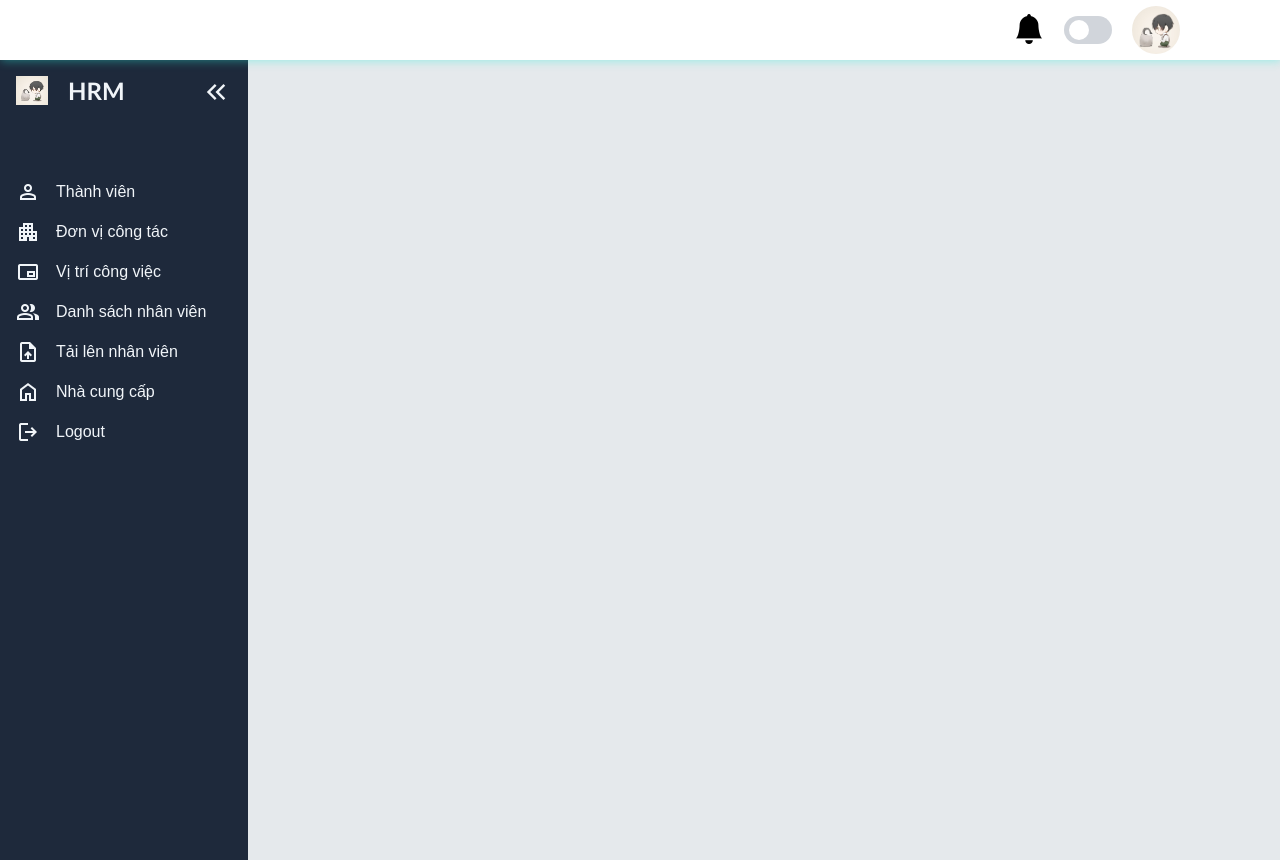
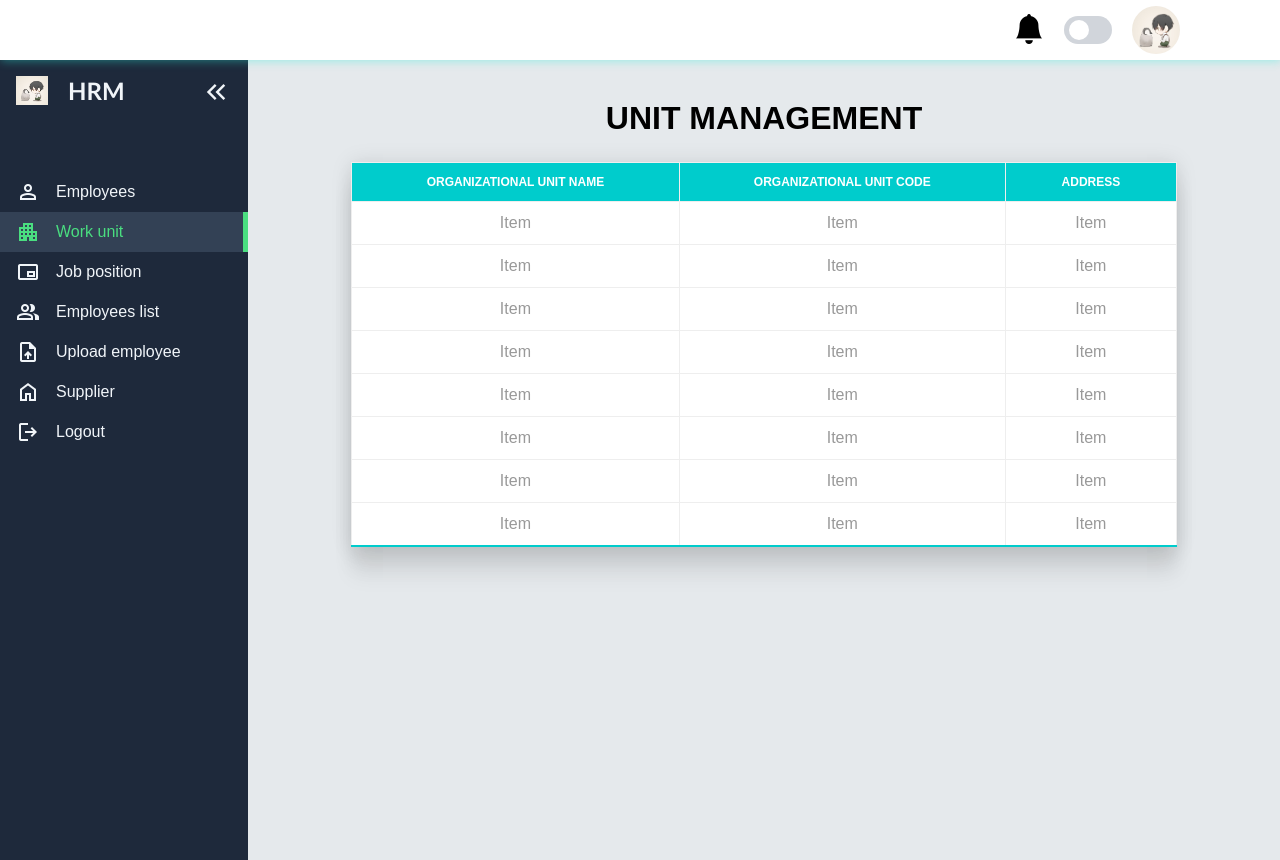
Before and after one commit to letruong28082001/Project_Vue3, a Vue app: page /work-unit in a window 1280 px wide. Both pictures are taken after a click on the button "keyboard_double_arrow_right". Built offline with nearby package versions, Linux system fonts and the light colour scheme.

Commit message:
push code work-unit page

```diff
--- a/package.json
+++ b/package.json
@@ -74,5 +74,7 @@
     "@/*": [
       "src/*"
     ]
-  }
+  },
+  "postcss": "^8.3.11",
+  "tailwindcss": "^2.2.19"
 }
--- a/src/components/header/HeaderPage.vue
+++ b/src/components/header/HeaderPage.vue
@@ -19,7 +19,7 @@ const checked = ref();
   width: 100% !important;
   box-shadow: 1px 1px 9px #2cefdd6b;
   display: flex;
-  justify-content: end;
+  justify-content: flex-end;
   align-items: center;
   padding-right: 50px;
   position: fixed;
--- a/src/components/nav/SideBar.vue
+++ b/src/components/nav/SideBar.vue
@@ -16,27 +16,27 @@
     <div class="menu">
       <router-link class="button btn1" to="/">
         <span class="material-symbols-outlined">Person</span>
-        <span class="text">Thành viên</span>
+        <span class="text">Employees</span>
       </router-link>
-      <router-link class="button" to="/">
+      <router-link class="button" to="/work-unit">
         <span class="material-symbols-outlined"> apartment </span>
-        <span class="text">Đơn vị công tác</span>
+        <span class="text">Work unit</span>
       </router-link>
       <router-link class="button" to="/">
         <span class="material-symbols-outlined"> picture_in_picture_alt </span>
-        <span class="text">Vị trí công việc</span>
+        <span class="text">Job position</span>
       </router-link>
       <router-link class="button" to="/">
         <span class="material-symbols-outlined"> group </span>
-        <span class="text">Danh sách nhân viên</span>
+        <span class="text">Employees list</span>
       </router-link>
       <router-link class="button" to="/">
         <span class="material-symbols-outlined"> upload_file </span>
-        <span class="text">Tải lên nhân viên</span>
+        <span class="text">Upload employee</span>
       </router-link>
       <router-link class="button" to="/">
         <span class="material-symbols-outlined">Home</span>
-        <span class="text">Nhà cung cấp</span>
+        <span class="text">Supplier</span>
       </router-link>
       <router-link class="button" to="/">
         <span class="material-symbols-outlined"> logout </span>
@@ -47,11 +47,13 @@
 </template>
 
 <script setup lang="ts">
-import { ref } from "vue";
-const is_expanded: any = ref(localStorage.getItem("is_expanded") === "true");
+import { Ref, ref } from "vue";
+const is_expanded: Ref<boolean> = ref(
+  localStorage.getItem("is_expanded") === "true"
+);
 const ToggleMenu = () => {
   is_expanded.value = !is_expanded.value;
-  localStorage.setItem("is_expanded", is_expanded.value);
+  localStorage.setItem("is_expanded", JSON.stringify(is_expanded.value));
 };
 </script>
 
--- a/src/router/index.ts
+++ b/src/router/index.ts
@@ -1,5 +1,11 @@
 import { createRouter, createWebHistory, RouteRecordRaw } from "vue-router";
-const routes: Array<RouteRecordRaw> = [];
+import WorkUnit from "../views/work-unit/WorkUnit.vue";
+const routes: Array<RouteRecordRaw> = [
+  {
+    path: "/work-unit",
+    component: WorkUnit,
+  },
+];
 
 const router = createRouter({
   history: createWebHistory(process.env.BASE_URL),
--- /dev/null
+++ b/src/views/work-unit/WorkUnit.vue
@@ -0,0 +1,102 @@
+<template>
+  <div class="work-unit">
+    <h1>UNIT MANAGEMENT</h1>
+    <table>
+      <thead>
+        <tr>
+          <th>organizational unit name</th>
+          <th>organizational unit code</th>
+          <th>Address</th>
+        </tr>
+      </thead>
+      <tbody>
+        <tr>
+          <td>Item</td>
+          <td>Item</td>
+          <td>Item</td>
+        </tr>
+        <tr>
+          <td>Item</td>
+          <td>Item</td>
+          <td>Item</td>
+        </tr>
+        <tr>
+          <td>Item</td>
+          <td>Item</td>
+          <td>Item</td>
+        </tr>
+        <tr>
+          <td>Item</td>
+          <td>Item</td>
+          <td>Item</td>
+        </tr>
+        <tr>
+          <td>Item</td>
+          <td>Item</td>
+          <td>Item</td>
+        </tr>
+        <tr>
+          <td>Item</td>
+          <td>Item</td>
+          <td>Item</td>
+        </tr>
+        <tr>
+          <td>Item</td>
+          <td>Item</td>
+          <td>Item</td>
+        </tr>
+        <tr>
+          <td>Item</td>
+          <td>Item</td>
+          <td>Item</td>
+        </tr>
+      </tbody>
+    </table>
+  </div>
+</template>
+
+<script setup lang="ts"></script>
+
+<style lang="scss" scoped>
+.work-unit {
+  width: 100%;
+  margin: 100px auto;
+  text-align: center;
+}
+table {
+  width: 80%;
+  background-color: #fff;
+  font-family: "Arial";
+  margin: 25px auto;
+  border-collapse: collapse;
+  border: 1px solid #eee;
+  border-bottom: 2px solid #00cccc;
+  box-shadow: 0px 0px 20px rgba(0, 0, 0, 0.1), 0px 10px 20px rgba(0, 0, 0, 0.05),
+    0px 20px 20px rgba(0, 0, 0, 0.05), 0px 30px 20px rgba(0, 0, 0, 0.05);
+  tr {
+    &:hover {
+      background: #f4f4f4;
+
+      td {
+        color: #555;
+      }
+    }
+  }
+  th,
+  td {
+    color: #999;
+    border: 1px solid #eee;
+    padding: 12px 35px;
+    border-collapse: collapse;
+  }
+  th {
+    background: #00cccc;
+    color: #fff;
+    text-transform: uppercase;
+    font-size: 12px;
+    &.last {
+      border-right: none;
+    }
+  }
+}
+</style>
```
